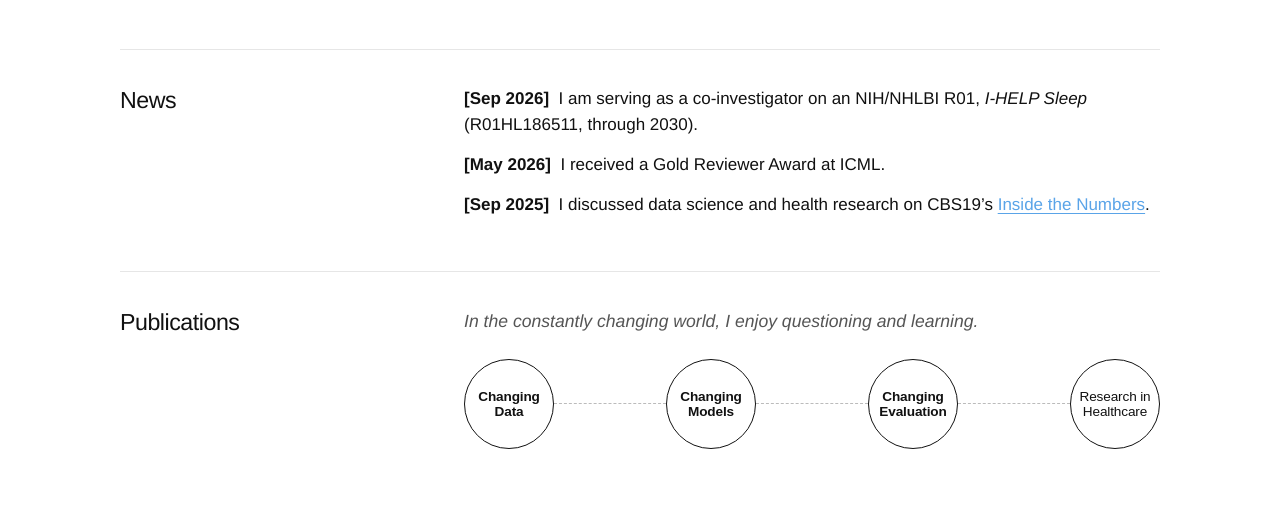
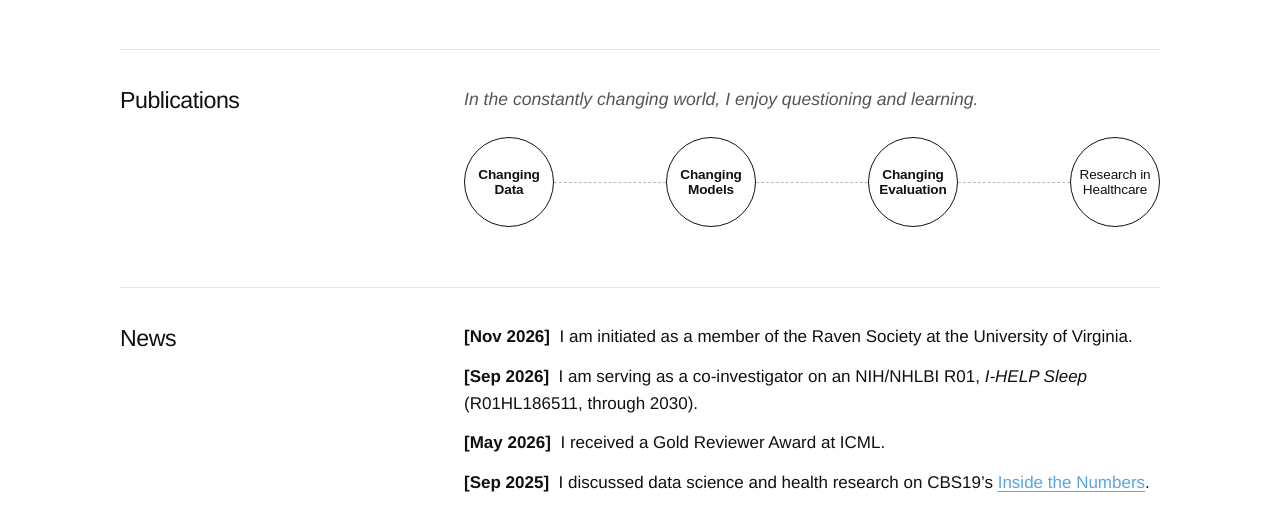
Before and after one commit to JiaxingQiu/jiaxingqiu.github.io, a plain HTML site: page index.html in a window 1280 px wide. Shown: the part 495-1026 px from the top of the page. Drawn offline with Linux system fonts and the light colour scheme; some icons are missing.

Commit message:
add a news

```diff
--- a/index.html
+++ b/index.html
@@ -68,15 +68,6 @@
           </div>
         </div>
       </div>
-    </section>
-
-    <section class="block pubs" id="news">
-      <h2 class="side">News</h2>
-      <ul class="news">
-        <li><span class="when">[Sep 2026]</span> I am serving as a co-investigator on an NIH/NHLBI R01, <em>I-HELP Sleep</em> (R01HL186511, through 2030).</li>
-        <li><span class="when">[May 2026]</span> I received a Gold Reviewer Award at ICML.</li>
-        <li><span class="when">[Sep 2025]</span> I discussed data science and health research on CBS19’s <a href="https://www.cbs19news.com/news/inside-the-numbers-data-science-and-health-research/video_7d044ac2-9eb6-5a0d-be80-762e1e19f5c7.html">Inside the Numbers</a>.</li>
-      </ul>
     </section>
 
     <section class="block pubs" id="publications">
@@ -235,6 +226,16 @@
       </div>
     </section>
 
+    <section class="block pubs" id="news">
+      <h2 class="side">News</h2>
+      <ul class="news">
+        <li><span class="when">[Nov 2026]</span> I am initiated as a member of the Raven Society at the University of Virginia.</li>
+        <li><span class="when">[Sep 2026]</span> I am serving as a co-investigator on an NIH/NHLBI R01, <em>I-HELP Sleep</em> (R01HL186511, through 2030).</li>
+        <li><span class="when">[May 2026]</span> I received a Gold Reviewer Award at ICML.</li>
+        <li><span class="when">[Sep 2025]</span> I discussed data science and health research on CBS19’s <a href="https://www.cbs19news.com/news/inside-the-numbers-data-science-and-health-research/video_7d044ac2-9eb6-5a0d-be80-762e1e19f5c7.html">Inside the Numbers</a>.</li>
+      </ul>
+    </section>
+
     <script>
       (function () {
         function collapseMore(panel) {
```
